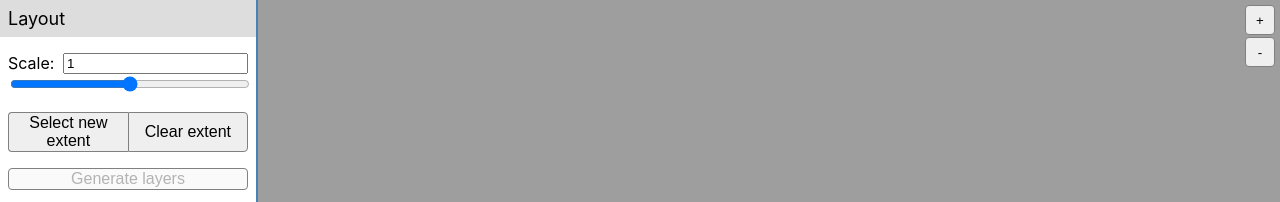
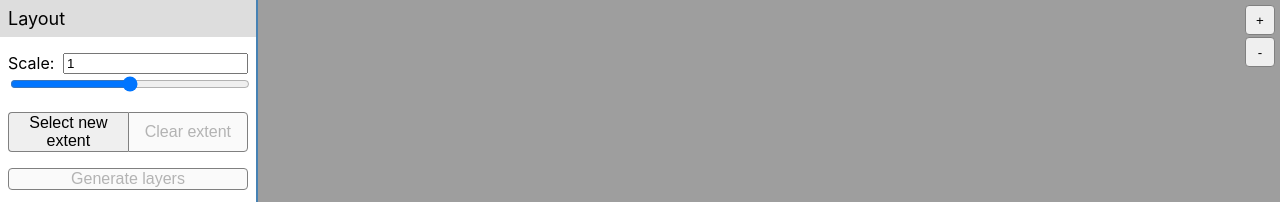
Before and after one commit to cruftbusters/painkiller-webapp, a React (Create React App) app: page / in a window 1280 px wide. Shown: the top 202 px of the page. Built offline with nearby package versions, Linux system fonts and the light colour scheme.

Commit message:
disable clear extent button when there is no extent to clear

```diff
--- a/src/component/Sidebar.tsx
+++ b/src/component/Sidebar.tsx
@@ -23,7 +23,8 @@ export default function Sidebar({
   const { layout, error, createLayout, setScale, scale } = useLayout()
   const isDisabled =
     error === errIsTooHighScale || error === errScaleIsNotNumber
-  const { isSelecting, setSelecting, setSelection } = useExtentSelection()
+  const { isSelecting, selection, setSelecting, setSelection } =
+    useExtentSelection()
   return (
     <div
       style={{
@@ -67,6 +68,7 @@ export default function Sidebar({
                 : 'Select new extent',
             }}
             button2Props={{
+              disabled: selection === undefined,
               onClick: () => setSelection(undefined),
               children: 'Clear extent',
             }}
```
